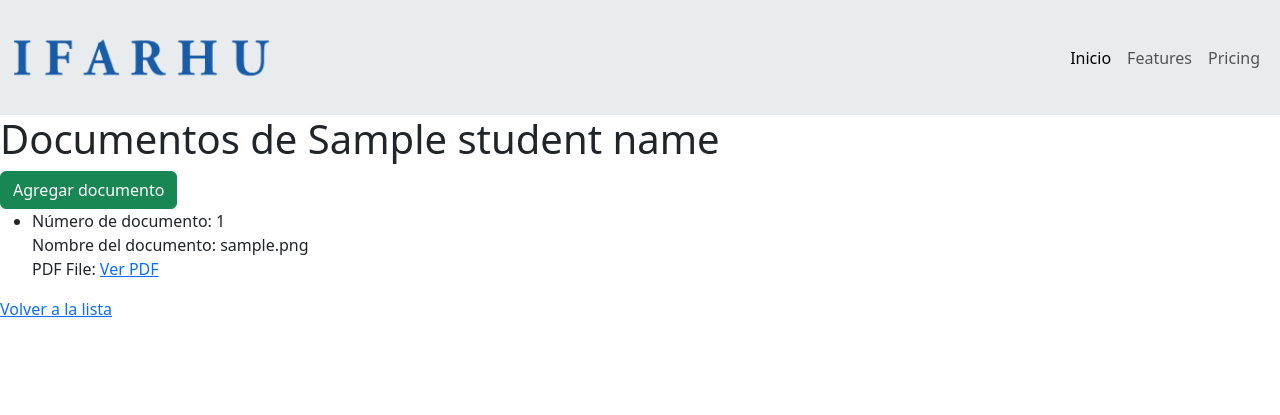
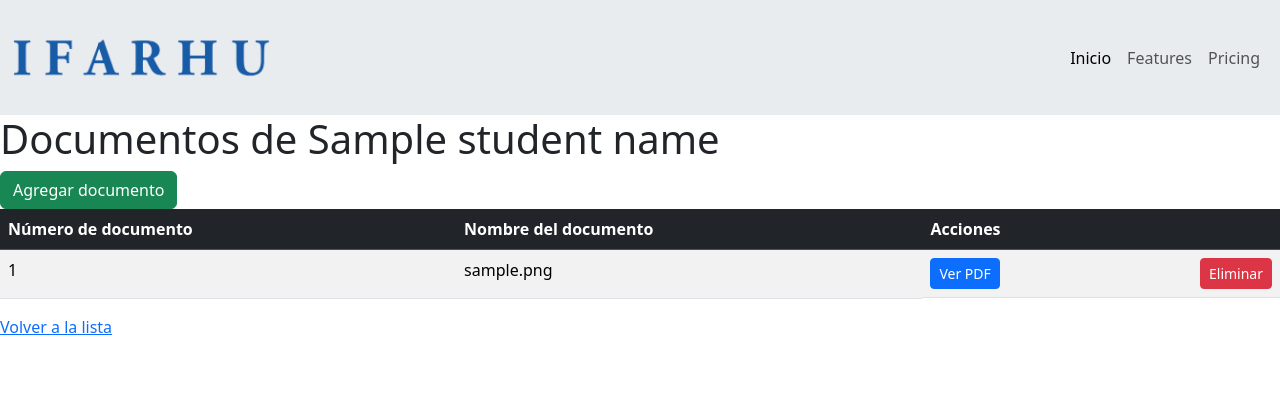
Before and after one commit to R1c4ar6/symfony-docker-ifarhu, a Symfony app: template templates/document/show_student_documents.html.twig in a window 1280 px wide. Shown: the top 415 px of the page. Run offline with Twig, Linux system fonts and the light colour scheme; the template is opened without the code that fills it: most values are stand-ins (such as "Sample title", 1, 10 or a date in 2020); some libraries are stand-ins or nearby versions.

Commit message:
Adding delete button to the student docs table (using new editor)

```diff
--- a/templates/document/show_student_documents.html.twig
+++ b/templates/document/show_student_documents.html.twig
@@ -17,25 +17,41 @@
 	</div>
 
 	{% if documents is not empty %}
-		<ul>
-			{% for document in documents %}
-				<li>
-					Número de documento:
-					{{ document.id }}<br>
-					Nombre del documento:
-					{{ document.pdfFile }}<br>
-					PDF File:
-					<a href="{{ path('app_document_download', {'filename': document.pdfFile}) }}" target="_blank">Ver PDF</a>
-				</li>
-			{% endfor %}
-		</ul>
+		<div class="table-responsive">
+			<table class="table table-striped table-hover">
+				<thead class="table-dark">
+					<tr>
+						<th>Número de documento</th>
+						<th>Nombre del documento</th>
+						<th>Acciones</th>
+					</tr>
+				</thead>
+				<tbody>
+					{% for document in documents %}
+						<tr>
+							<td>{{ document.id }}</td>
+							<td>{{ document.pdfFile }}</td>
+							<td class="d-flex justify-content-between">
+								<a href="{{ path('app_document_download', {'filename': document.pdfFile}) }}"
+								   class="btn btn-primary btn-sm"
+								   target="_blank">
+									<i class="fas fa-file-pdf"></i> Ver PDF
+								</a>
+								<a href="{{ path('app_document_delete', {'id': document.id}) }}"
+								   class="btn btn-danger btn-sm"
+								   onclick="return confirm('¿Estás seguro de eliminar este documento?');">
+									<i class="fas fa-trash"></i> Eliminar
+								</a>
+							</td>
+						</tr>
+					{% endfor %}
+				</tbody>
+			</table>
+		</div>
 	{% else %}
 		<p>Este estudiante no tiene documentos.</p>
 	{% endif %}
 
 	<a href="{{ path('app_student_index') }}">Volver a la lista</a>
 
-	{# <a href="{{ path('app_document_edit', {'id': document.id}) }}">edit</a> #}
-
-	{# {{ include('document/_delete_form.html.twig') }} #}
 {% endblock %}
```
Also changed, not shown: src/Controller/DocumentController.php (+11 -13 lines).
